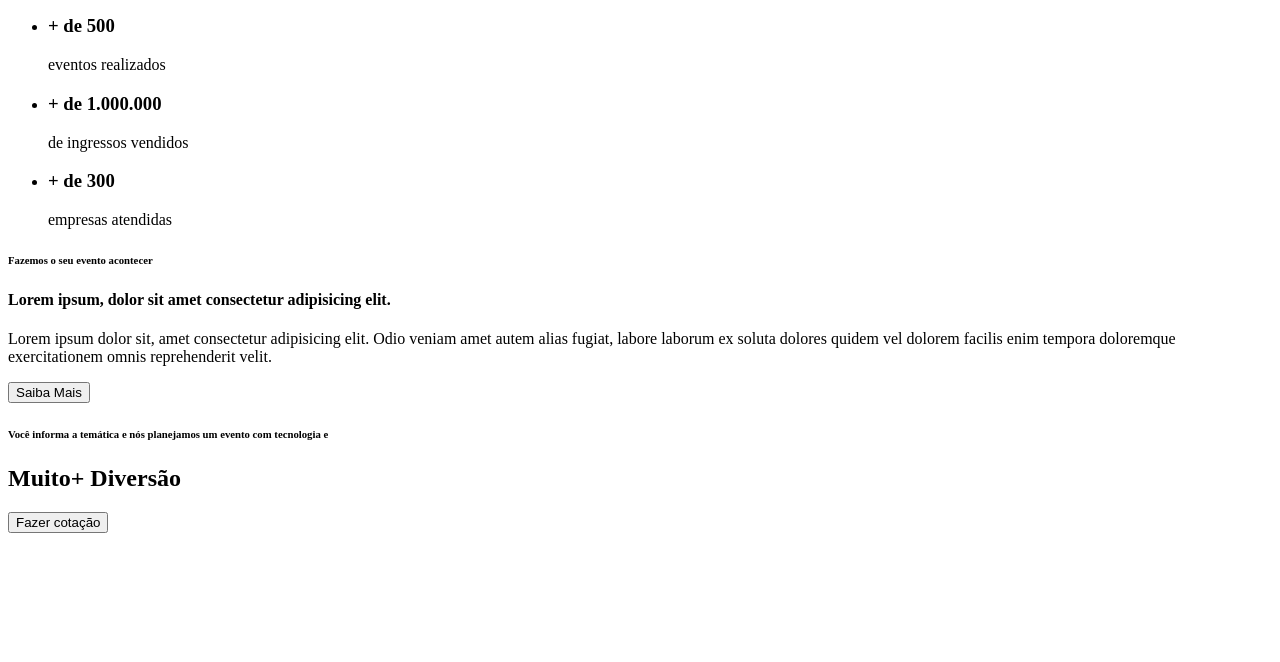
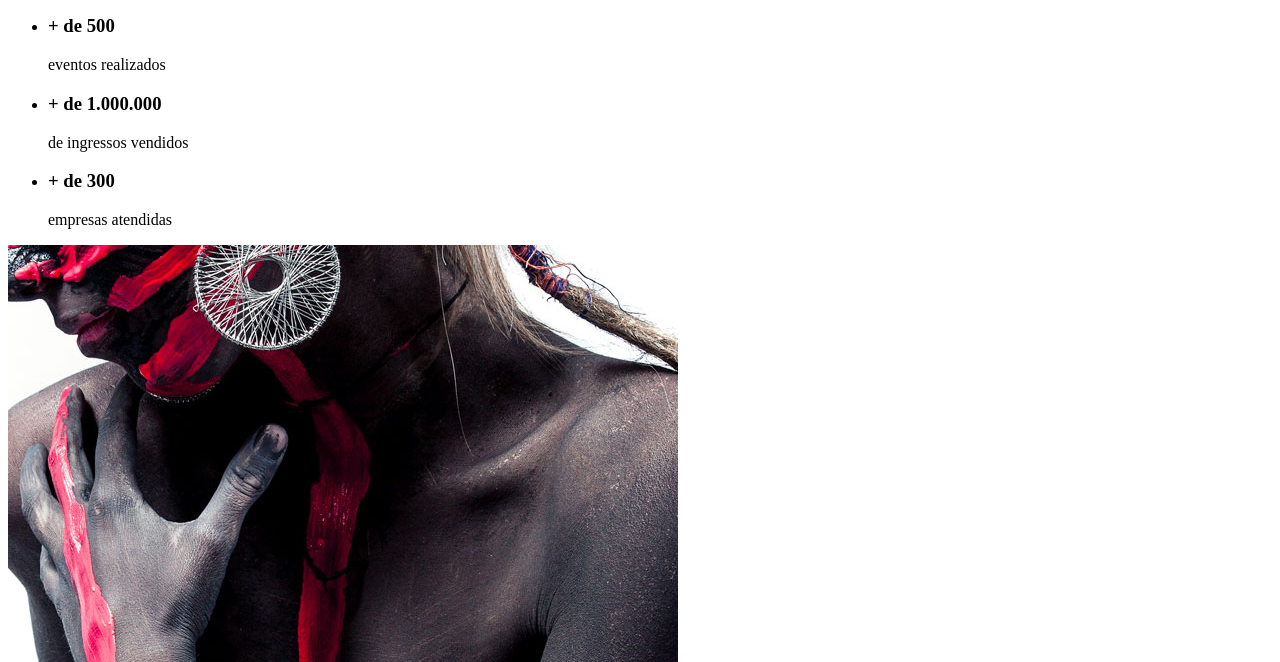
Before and after one commit to ismaelfsjunior/studion, a website: page src/index.html in a window 1280 px wide. Shown: the part 290-952 px from the top of the page. Before the commit the page ends 831 px from the top, so only its background shows below. Drawn offline with Linux system fonts and the light colour scheme.

Commit message:
feat(MAIN): adicionado imagem no institucional

```diff
--- a/src/index.html
+++ b/src/index.html
@@ -47,7 +47,7 @@
             </div>
         </header>
         <main>
-            <section id="eventos">
+            <section>
                 <ul>
                     <li>
                         <h3>+ de 500 </h3>
@@ -63,8 +63,9 @@
                     </li>
                 </ul>
             </section>
-            <section id="institucional">
+            <section>
                 <div>
+                    <img src="./images/institutional.jpg"/>
                     <h6>Fazemos o seu evento acontecer</h6>
                     <h4>Lorem ipsum, dolor sit amet consectetur adipisicing elit.</h4>
                     <p>
@@ -75,7 +76,7 @@
                     </p>
                     <button>Saiba Mais</button>
                   </div>
-            </section id="quote">
+            </section>
             <section>
                 <div>
                     <div>
```
